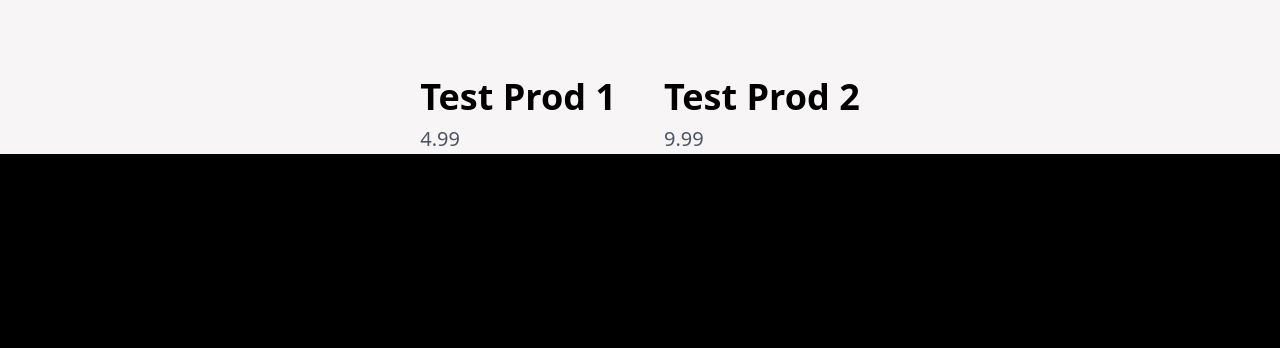
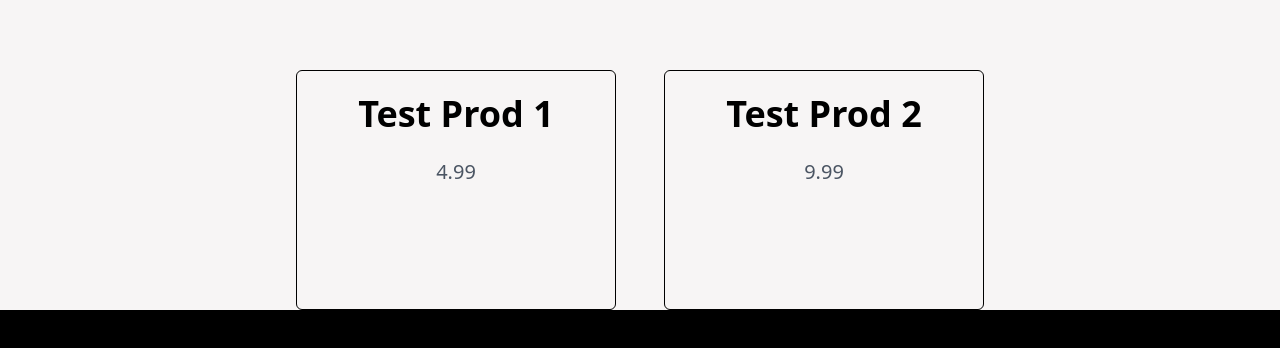
Before and after one commit to abelucsd/small-business-template-frontend, a React (Vite) app in the folder frontend/: page / in a window 1280 px wide. Shown: the part 826-1174 px from the top of the page. Built offline with nearby package versions, Linux system fonts and the light colour scheme.

Commit message:
style: product cards.

```diff
--- a/frontend/src/storefront/pages/Layout.tsx
+++ b/frontend/src/storefront/pages/Layout.tsx
@@ -1,14 +1,20 @@
 import { Outlet } from 'react-router-dom';
 import Navbar from '../shared/components/Navbar';
 import Footer from '../shared/components/Footer'
+import { QueryClient, QueryClientProvider } from '@tanstack/react-query';
+import '../storefront.css'
 
+const queryClient = new QueryClient();
 
 const Layout = () => {
   return (
+
     <div className='flex flex-col min-h-screen'>
-      <Navbar />
-      <main className='flex-1'><Outlet /></main>
-      <Footer />
+      <QueryClientProvider client={queryClient}>
+        <Navbar />
+        <main className='flex-1'><Outlet /></main>
+        <Footer />
+      </QueryClientProvider>
     </div>
   );
 };
--- a/frontend/src/storefront/pages/products/Products.tsx
+++ b/frontend/src/storefront/pages/products/Products.tsx
@@ -38,7 +38,7 @@ const ViewProducts = () => {
         <TableSearch searchQuery={searchQuery} onChange={setSearchQuery}/>
         <TableCore
           renderProduct={(product) =>
-            <Card>
+            <Card className='product-card'>
               <h3>{product.name}</h3>
               <p>${product.price}</p>
             </Card>
--- a/frontend/src/storefront/pages/products/api/productsAPI.tsx
+++ b/frontend/src/storefront/pages/products/api/productsAPI.tsx
@@ -17,5 +17,5 @@ export const getProducts = async ({ queryKey }: QueryFunctionContext<[string, nu
     },
   });
 
-  return response.data;
+  return {data: response.data, total: response.data.total};
 };
--- a/frontend/src/storefront/pages/products/table/TableBase.tsx
+++ b/frontend/src/storefront/pages/products/table/TableBase.tsx
@@ -1,3 +1,4 @@
+import { useEffect, useState } from "react";
 import type { Product } from "../types";
 import { TableContext } from "./TableContext";
 
@@ -27,24 +28,32 @@ export const TableBase = ({
   styles
 }: TableBaseProps) => {
 
+  const [windowWidth, setWindowWidth] = useState(window.innerWidth);
+
   // helpers
   const getCanPreviousPage = pageIndex > 0;
   const getCanNextPage = pageIndex < Math.ceil(total / pageSize) - 1;
 
   const getProductsPerRow = () => {
-    const width = window.innerWidth;
 
-    if (width >= 1024) return 4;
-    if (width >= 768) return 3;
-    if (width >= 640) return 2;
+    if (windowWidth >= 1024) return 4;
+    if (windowWidth >= 768) return 3;
+    if (windowWidth >= 640) return 2;
     return 1;
   }
+
+  useEffect(() => {
+    const handleResize = () => setWindowWidth(window.innerWidth);
+    window.addEventListener('resize', handleResize);
+
+    return () => window.removeEventListener('resize', handleResize);
+  })
 
 
   const tableContextValue = {
     products: data,
     total,
-    getProductsPerRow,
+    getProductsPerRow: () => getProductsPerRow(),
 
     // pagination
     pageIndex,
--- a/frontend/src/storefront/pages/products/table/TableCore.tsx
+++ b/frontend/src/storefront/pages/products/table/TableCore.tsx
@@ -1,5 +1,6 @@
 import { useTableContext } from "./TableContext";
 import type { Product } from "../types";
+import { useEffect } from "react";
 
 interface TableCoreProps {
   renderProduct: (product: Product, index: number) => React.ReactNode;
@@ -7,9 +8,12 @@ interface TableCoreProps {
 
 const TableCore = ({ renderProduct}: TableCoreProps) => {
   const table = useTableContext();
-
+  useEffect(() => {
+    console.log(table.getProductsPerRow())
+    console.log('jkasdf')
+  }, [])
   return (
-    <div className={`grid grid-cols-${table.getProductsPerRow}`}>
+    <div className={`grid gap-4 grid-cols-1 md:grid-cols-2 lg:grid-cols-3 xl:grid-cols-4`}>
       {table.products.map((product, index) => renderProduct(product, index))}
     </div>
   )
--- a/frontend/src/storefront/pages/storefront/sections/FeaturedProducts.tsx
+++ b/frontend/src/storefront/pages/storefront/sections/FeaturedProducts.tsx
@@ -17,7 +17,7 @@ const FeaturedProducts = () => {
   return (
     <div className='flex flex-row justify-center gap-12'>
         {featuredProducts.map((card) =>
-          <Card>
+          <Card className='product-card'>
             <h2>{card.name}</h2>
             <p>{card.price}</p>
           </Card>
--- /dev/null
+++ b/frontend/src/storefront/storefront.css
@@ -0,0 +1,8 @@
+@import "tailwindcss";
+@layer components {
+  .product-card {
+  @apply border rounded-md w-full sm:w-48 md:w-64 lg:w-72 xl:w-80 aspect-[4/3]
+    object-cover p-4
+    flex flex-col items-center gap-4
+}
+}
```
